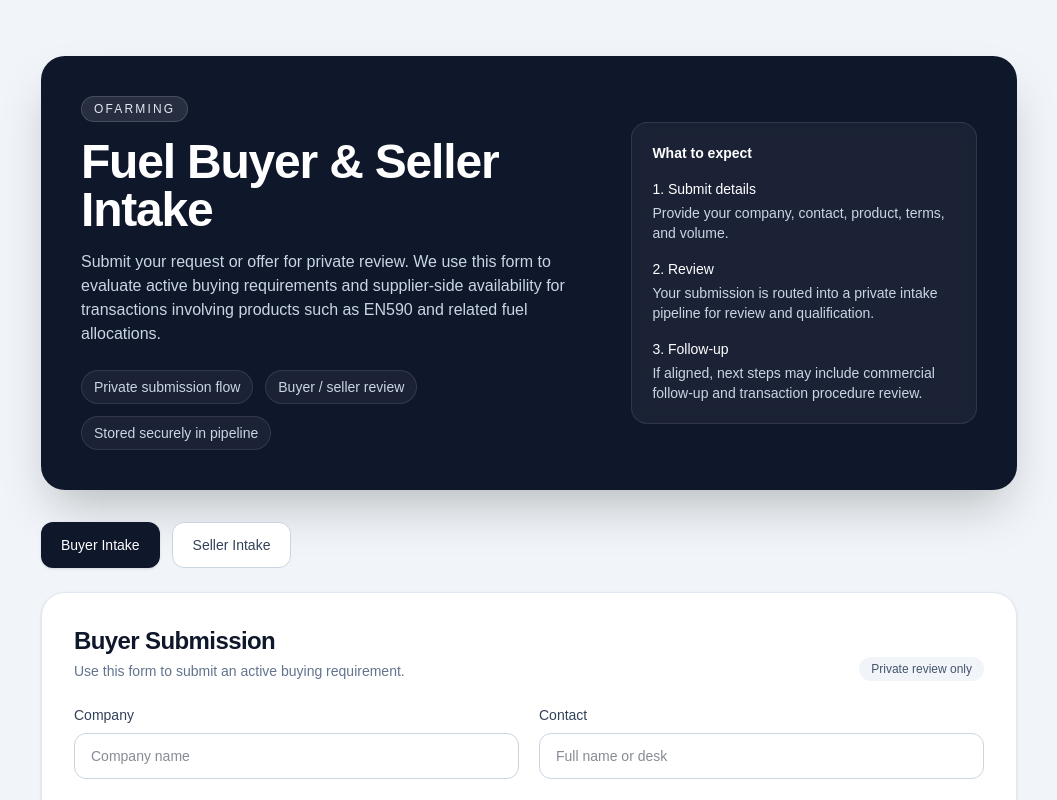
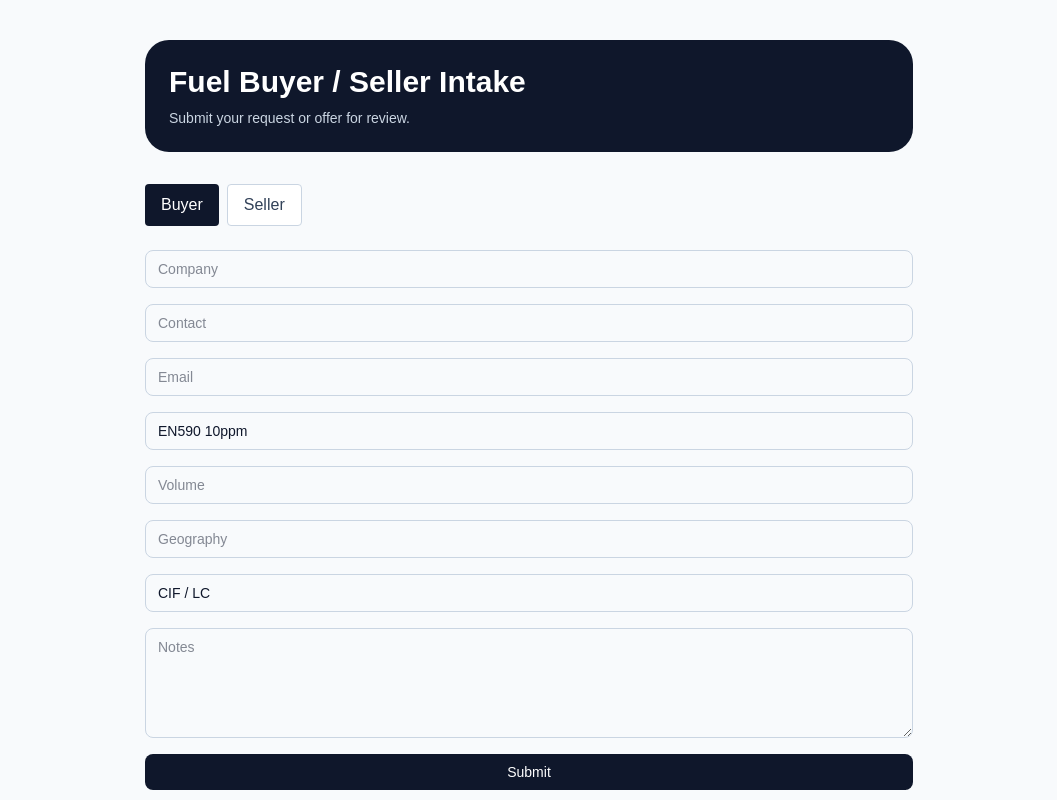
Before and after one commit to lheowriter/ofarming, a Next.js app: page /intake in a window 1280 px wide. Shown: the top 800 px of the page, without its empty margins (111-1168 px from the left). Built offline with nearby package versions, Linux system fonts and the light colour scheme.

Commit message:
restore preferred intake design

```diff
--- a/app/intake/page.tsx
+++ b/app/intake/page.tsx
@@ -45,7 +45,7 @@
   return (
     <input
       {...props}
-      className={`w-full rounded-xl border border-slate-300 bg-white px-4 py-3 text-sm text-slate-900 outline-none transition focus:border-slate-500 focus:ring-2 focus:ring-slate-200 ${props.className || ''}`}
+      className="w-full rounded-lg border border-slate-300 px-3 py-2 text-sm text-slate-900 outline-none focus:border-slate-500"
     />
   )
 }
@@ -54,7 +54,7 @@
   return (
     <textarea
       {...props}
-      className={`min-h-[130px] w-full rounded-xl border border-slate-300 bg-white px-4 py-3 text-sm text-slate-900 outline-none transition focus:border-slate-500 focus:ring-2 focus:ring-slate-200 ${props.className || ''}`}
+      className="min-h-[110px] w-full rounded-lg border border-slate-300 px-3 py-2 text-sm text-slate-900 outline-none focus:border-slate-500"
     />
   )
 }
@@ -63,23 +63,8 @@
   return (
     <button
       {...props}
-      className={`inline-flex items-center justify-center rounded-xl bg-slate-900 px-5 py-3 text-sm font-medium text-white transition hover:bg-slate-800 disabled:cursor-not-allowed disabled:opacity-60 ${props.className || ''}`}
+      className="rounded-lg bg-slate-900 px-4 py-2 text-sm font-medium text-white hover:bg-slate-800 disabled:opacity-60"
     />
-  )
-}
-
-function Field({
-  label,
-  children,
-}: {
-  label: string
-  children: React.ReactNode
-}) {
-  return (
-    <label className="block">
-      <div className="mb-2 text-sm font-medium text-slate-700">{label}</div>
-      {children}
-    </label>
   )
 }
 
@@ -147,205 +132,88 @@
   }
 
   return (
-    <main className="min-h-screen bg-slate-100">
-      <div className="mx-auto max-w-5xl px-4 py-10 md:px-6 md:py-14">
-        <div className="mb-8 overflow-hidden rounded-3xl bg-slate-900 text-white shadow-2xl">
-          <div className="grid gap-8 px-6 py-8 md:px-10 md:py-10 lg:grid-cols-[1.2fr_0.8fr] lg:items-center">
-            <div>
-              <div className="inline-flex rounded-full border border-white/15 bg-white/10 px-3 py-1 text-xs font-medium uppercase tracking-[0.18em] text-slate-200">
-                OFarming
-              </div>
-              <h1 className="mt-4 text-3xl font-semibold tracking-tight md:text-5xl">
-                Fuel Buyer & Seller Intake
-              </h1>
-              <p className="mt-4 max-w-2xl text-sm leading-6 text-slate-300 md:text-base">
-                Submit your request or offer for private review. We use this form
-                to evaluate active buying requirements and supplier-side
-                availability for transactions involving products such as EN590
-                and related fuel allocations.
+    <main className="min-h-screen bg-slate-50 px-4 py-10">
+      <div className="mx-auto max-w-3xl">
+        <div className="mb-8 rounded-3xl bg-slate-900 p-6 text-white">
+          <h1 className="text-3xl font-semibold">Fuel Buyer / Seller Intake</h1>
+          <p className="mt-2 text-sm text-slate-300">
+            Submit your request or offer for review.
           </p>
-
-              <div className="mt-6 flex flex-wrap gap-3 text-xs text-slate-300 md:text-sm">
-                <div className="rounded-full border border-white/10 bg-white/5 px-3 py-1.5">
-                  Private submission flow
-                </div>
-                <div className="rounded-full border border-white/10 bg-white/5 px-3 py-1.5">
-                  Buyer / seller review
-                </div>
-                <div className="rounded-full border border-white/10 bg-white/5 px-3 py-1.5">
-                  Stored securely in pipeline
-                </div>
-              </div>
         </div>
 
-            <div className="rounded-2xl border border-white/10 bg-white/5 p-5 backdrop-blur-sm">
-              <div className="text-sm font-semibold text-white">
-                What to expect
-              </div>
-              <div className="mt-4 space-y-4 text-sm text-slate-300">
-                <div>
-                  <div className="font-medium text-white">1. Submit details</div>
-                  <div className="mt-1">
-                    Provide your company, contact, product, terms, and volume.
-                  </div>
-                </div>
-                <div>
-                  <div className="font-medium text-white">2. Review</div>
-                  <div className="mt-1">
-                    Your submission is routed into a private intake pipeline for
-                    review and qualification.
-                  </div>
-                </div>
-                <div>
-                  <div className="font-medium text-white">3. Follow-up</div>
-                  <div className="mt-1">
-                    If aligned, next steps may include commercial follow-up and
-                    transaction procedure review.
-                  </div>
-                </div>
-              </div>
-            </div>
-          </div>
-        </div>
-
-        <div className="mb-6 flex flex-wrap gap-3">
+        <div className="mb-6 flex gap-2">
           <button
             type="button"
             onClick={() => switchType('Buyer')}
-            className={`rounded-xl px-5 py-3 text-sm font-medium transition ${
+            className={`rounded px-4 py-2 ${
               form.type === 'Buyer'
-                ? 'bg-slate-900 text-white shadow-sm'
-                : 'border border-slate-300 bg-white text-slate-700 hover:bg-slate-50'
+                ? 'bg-slate-900 text-white'
+                : 'border border-slate-300 bg-white text-slate-700'
             }`}
           >
-            Buyer Intake
+            Buyer
           </button>
-
           <button
             type="button"
             onClick={() => switchType('Seller')}
-            className={`rounded-xl px-5 py-3 text-sm font-medium transition ${
+            className={`rounded px-4 py-2 ${
               form.type === 'Seller'
-                ? 'bg-slate-900 text-white shadow-sm'
-                : 'border border-slate-300 bg-white text-slate-700 hover:bg-slate-50'
+                ? 'bg-slate-900 text-white'
+                : 'border border-slate-300 bg-white text-slate-700'
             }`}
           >
-            Seller Intake
+            Seller
           </button>
         </div>
 
-        <section className="rounded-3xl border border-slate-200 bg-white p-6 shadow-sm md:p-8">
-          <div className="mb-6 flex flex-col gap-3 md:flex-row md:items-end md:justify-between">
-            <div>
-              <h2 className="text-2xl font-semibold tracking-tight text-slate-900">
-                {form.type === 'Buyer' ? 'Buyer Submission' : 'Seller Submission'}
-              </h2>
-              <p className="mt-1 text-sm text-slate-500">
-                {form.type === 'Buyer'
-                  ? 'Use this form to submit an active buying requirement.'
-                  : 'Use this form to submit supplier-side product availability.'}
-              </p>
-            </div>
-            <div className="rounded-full bg-slate-100 px-3 py-1 text-xs font-medium text-slate-600">
-              Private review only
-            </div>
-          </div>
+        {message && <div className="mb-4 text-green-600">{message}</div>}
+        {error && <div className="mb-4 text-red-600">{error}</div>}
 
-          {message ? (
-            <div className="mb-5 rounded-2xl border border-green-200 bg-green-50 px-4 py-3 text-sm text-green-700">
-              {message}
-            </div>
-          ) : null}
-
-          {error ? (
-            <div className="mb-5 rounded-2xl border border-red-200 bg-red-50 px-4 py-3 text-sm text-red-700">
-              {error}
-            </div>
-          ) : null}
-
-          <form onSubmit={handleSubmit} className="grid gap-5 md:grid-cols-2">
-            <Field label="Company">
+        <form onSubmit={handleSubmit} className="grid gap-4">
           <Input
+            placeholder="Company"
             value={form.company}
             onChange={(e) => setForm({ ...form, company: e.target.value })}
-                placeholder="Company name"
           />
-            </Field>
-
-            <Field label="Contact">
           <Input
+            placeholder="Contact"
             value={form.contact}
             onChange={(e) => setForm({ ...form, contact: e.target.value })}
-                placeholder="Full name or desk"
           />
-            </Field>
-
-            <Field label="Email">
           <Input
-                type="email"
+            placeholder="Email"
             value={form.email}
             onChange={(e) => setForm({ ...form, email: e.target.value })}
-                placeholder="name@company.com"
           />
-            </Field>
-
-            <Field label="Product">
           <Input
+            placeholder="Product"
             value={form.product}
             onChange={(e) => setForm({ ...form, product: e.target.value })}
-                placeholder="EN590 10ppm"
           />
-            </Field>
-
-            <Field label="Volume">
           <Input
+            placeholder="Volume"
             value={form.volume}
             onChange={(e) => setForm({ ...form, volume: e.target.value })}
-                placeholder="100,000 MT / month"
           />
-            </Field>
-
-            <Field label={form.type === 'Buyer' ? 'Destination / Geography' : 'Origin / Geography'}>
           <Input
+            placeholder="Geography"
             value={form.geography}
             onChange={(e) => setForm({ ...form, geography: e.target.value })}
-                placeholder={form.type === 'Buyer' ? 'Tema Port, Ghana' : 'Rotterdam'}
           />
-            </Field>
-
-            <div className="md:col-span-2">
-              <Field label="Terms">
           <Input
+            placeholder="Terms"
             value={form.terms}
             onChange={(e) => setForm({ ...form, terms: e.target.value })}
-                  placeholder={form.type === 'Buyer' ? 'CIF / LC' : 'FOB / CIF'}
           />
-              </Field>
-            </div>
-
-            <div className="md:col-span-2">
-              <Field label="Notes">
           <Textarea
+            placeholder="Notes"
             value={form.notes}
             onChange={(e) => setForm({ ...form, notes: e.target.value })}
-                  placeholder="Anything important we should know before review?"
           />
-              </Field>
-            </div>
-
-            <div className="md:col-span-2 flex flex-col gap-4 border-t border-slate-200 pt-5 md:flex-row md:items-center md:justify-between">
-              <p className="max-w-2xl text-xs leading-5 text-slate-500">
-                This form routes submissions into a private intake pipeline for
-                internal review. Submission does not guarantee transaction
-                acceptance, product allocation, or procedural approval.
-              </p>
-
-              <Button type="submit" disabled={isSubmitting} className="min-w-[180px]">
-                {isSubmitting ? 'Submitting...' : `Submit ${form.type} Intake`}
+          <Button type="submit" disabled={isSubmitting}>
+            {isSubmitting ? 'Submitting...' : 'Submit'}
           </Button>
-            </div>
         </form>
-        </section>
       </div>
     </main>
   )
```
Lines whose indentation alone changed are shown as unchanged.
